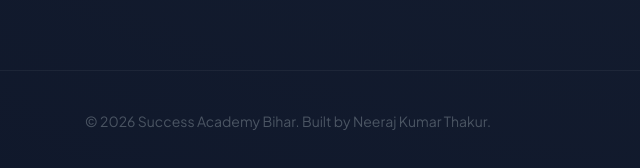
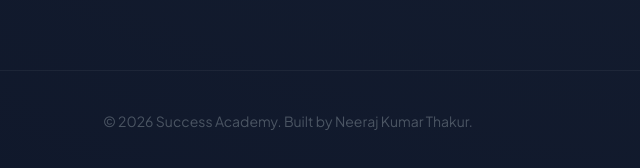
Before and after one commit to Cyber-crash/demo-coaching, a plain HTML site: page index.html in a window 1280 px wide. Shown: the part 1746-1914 px from the top of the page, 352-992 px from the left. Drawn offline with nearby package versions, Linux system fonts and the light colour scheme.

Commit message:
Real update with Vijay Agarwal

```diff
--- a/index.html
+++ b/index.html
@@ -183,7 +183,7 @@
     </a>
 
     <footer class="py-10 text-center border-t border-white/5 text-gray-600 text-sm">
-        &copy; 2026 Success Academy Bihar. Built by Neeraj Kumar Thakur.
+        &copy; 2026 Success Academy. Built by Neeraj Kumar Thakur.
     </footer>
 
     <script src="https://unpkg.com/aos@2.3.1/dist/aos.js"></script>
```
